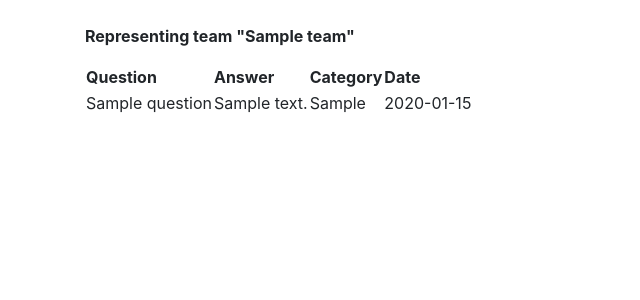
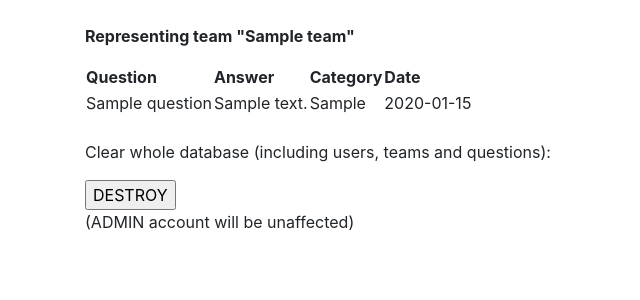
Before and after one commit to lauripalonen/tietovisatietokanta, a Flask app: page /questions/all/ in a window 1280 px wide. Shown: the part 56-356 px from the top of the page, without its empty margins (0-640 px from the left). Run offline with Flask 2, Linux system fonts and the light colour scheme; a user stored in the database is signed in; data comes from the database, SQL or seed files in the repository; tables that the repository leaves empty hold one stand-in row (values such as "Sample post"); some libraries are stand-ins or nearby versions.

Commit message:
add destroy data button

```diff
--- a/application/templates/questions/all.html
+++ b/application/templates/questions/all.html
@@ -17,4 +17,10 @@
     </tr>
     {% endfor %}
   </table>
+  <br>
+  <p>Clear whole database (including users, teams and questions):<br>
+    <form method="POST" action="{{ url_for('questions_all') }}">
+      <input type="submit" value="DESTROY">
+    </form>
+  (ADMIN account will be unaffected)</p>
 {% endblock %}
```
